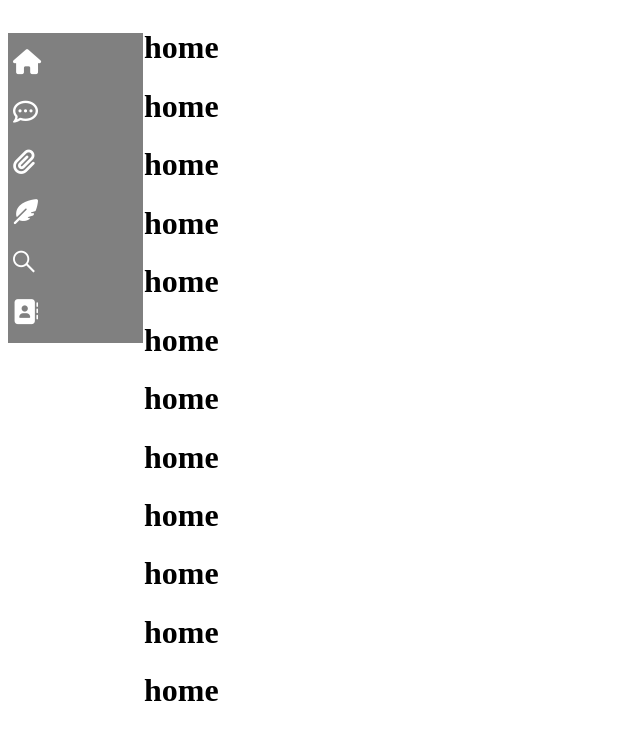
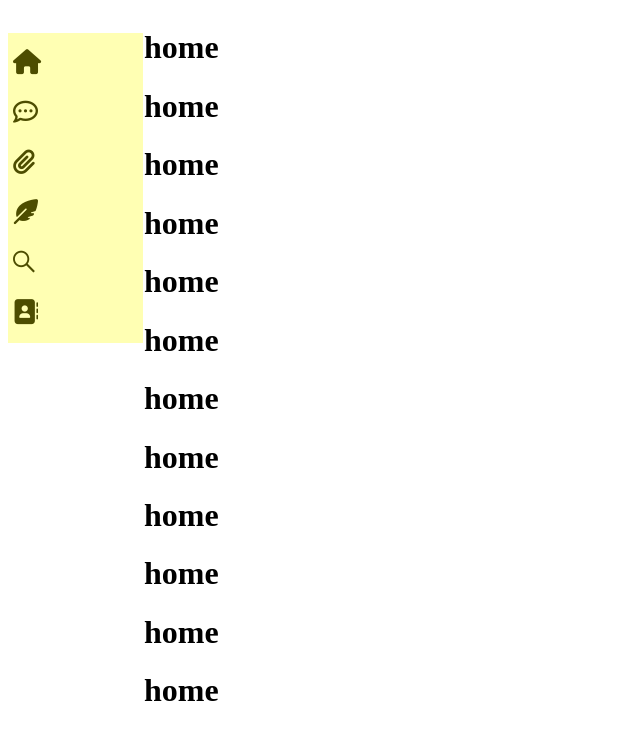
Before and after one commit to Hsiaogoofygoober/menu-react, a React app: page / in a window 1280 px wide. Shown: the whole page, without its empty margins (0-640 px from the left). Built offline with nearby package versions, Linux system fonts and the light colour scheme.

Commit message:
modify_2

```diff
--- a/src/Menu/Big/BigItem.js
+++ b/src/Menu/Big/BigItem.js
@@ -1,11 +1,11 @@
 import React from 'react'
-import itemData from '../MenuData'
+import itemData, { itemConfig } from '../MenuData'
 import SetActivePages from './SetActivePages'
 import '../typesetting.css'
 import {
     Link
   } from "react-router-dom";
-import {itemConfig} from '../MenuData'
+
 
 
 function BigItem(props){
@@ -23,6 +23,7 @@ function BigItem(props){
             <Link to={e.path}
             style={{textDecoration:"none",color:e.fontColor, display:e.titleStyle}}>
                 <span
+                style={{color:itemConfig.colorChange}}
                     className="bigFontStyle"
                 >{e.name}</span>
             </Link>
--- a/src/Menu/Big/SetActivePages.js
+++ b/src/Menu/Big/SetActivePages.js
@@ -5,7 +5,7 @@ function SetActivePages(i,show){
      a.forEach((e) => {
         if (e.id === i){
             e.titleStyle = 'inline'
-            e.color="#990000"
+            e.color= itemConfig.colorChange
         } else {
             e.titleStyle = 'none'
             e.color= itemConfig.fontColor
--- a/src/Menu/MenuData.js
+++ b/src/Menu/MenuData.js
@@ -15,7 +15,7 @@ const itemData = [
         icon:"fas fa-home",
         exact:true,
         titleStyle: 'none',
-        color:'#ffffff'
+        color:'#4d4d00'
     },
     {
         id: 2,
@@ -24,7 +24,7 @@ const itemData = [
         path:"/page1",
         icon:"far fa-comment-dots",
         titleStyle: 'none',
-        color:'#ffffff'
+        color:'#4d4d00'
     },
     {
         id: 3,
@@ -33,7 +33,7 @@ const itemData = [
         path:"/page2",
         icon:"fas fa-paperclip",
         titleStyle: 'none',
-        color:'#ffffff'
+        color:'#4d4d00'
     },
     {
         id: 4,
@@ -42,7 +42,7 @@ const itemData = [
         path:"/page3",
         icon:"fas fa-feather-alt",
         titleStyle: 'none',
-        color:'#ffffff'
+        color:'#4d4d00'
     },
     {
         id: 5,
@@ -51,7 +51,7 @@ const itemData = [
         path:"/page4",
         icon:"fab fa-sistrix",
         titleStyle: 'none',
-        color:'#ffffff'
+        color:'#4d4d00'
     },
     {
         id: 6,
@@ -60,13 +60,14 @@ const itemData = [
         path:"/page5",
         icon:"fas fa-address-book",
         titleStyle: 'none',
-        color:'#ffffff'
+        color:'#4d4d00'
     }
 ]
 const itemConfig = {
     id:1,
-    background: "#808080",
-    fontColor: "#ffffff"
+    background: "#ffffb3",
+    fontColor: "#4d4d00",
+    colorChange: "#99ccff"
 }
 
 const button={
--- a/src/Menu/Small/SmallItem.js
+++ b/src/Menu/Small/SmallItem.js
@@ -10,9 +10,13 @@ function SmallItem(props){
         <li key={e.id} className="showStyle" onClick={()=>{
             props.allocateShow(SetActivePages(e.id, props.show))
          }}>
+             <Link to={e.path}
+             style={{textDecoration:"none",color:e.color}}>
+                <i className={e.icon}></i>
+             </Link>
             <Link to={e.path}
             style={{textDecoration:"none",color:e.color}}>
-                <i className={e.icon}></i>
+
                 <span className='smallFontStyle' >{e.name}</span>
             </Link>
             </li>
--- a/src/Menu/background.css
+++ b/src/Menu/background.css
@@ -48,7 +48,7 @@
     left: 8px;
     animation-name: bigFontAnime;
     animation-duration: 0.5s;
-    color:#990000;
+
 }
 @keyframes bigFontAnime{
     from {
@@ -61,12 +61,13 @@
 }
 .showStyle{
     position: relative;
+    left:5px;
 }
 .showStyle:hover{
     animation-name: showAnime;
-    animation-duration: 0.3s;
+    animation-duration: 0.5s;
 }
 @keyframes showAnime{
-    from {left: 0px}
-    to {left:10px}
+    from {left: -5px;}
+    to {left:5px;}
 }
--- a/src/Menu/typesetting.css
+++ b/src/Menu/typesetting.css
@@ -1,11 +1,6 @@
 .flex{
     display: flex;
     flex-direction:row;
-}
-.textStyle{
-    color:"white";
-    font-size:"20px";
-    margin-left:"13px";
 }
 .moveRight{
    position: absolute;
```
